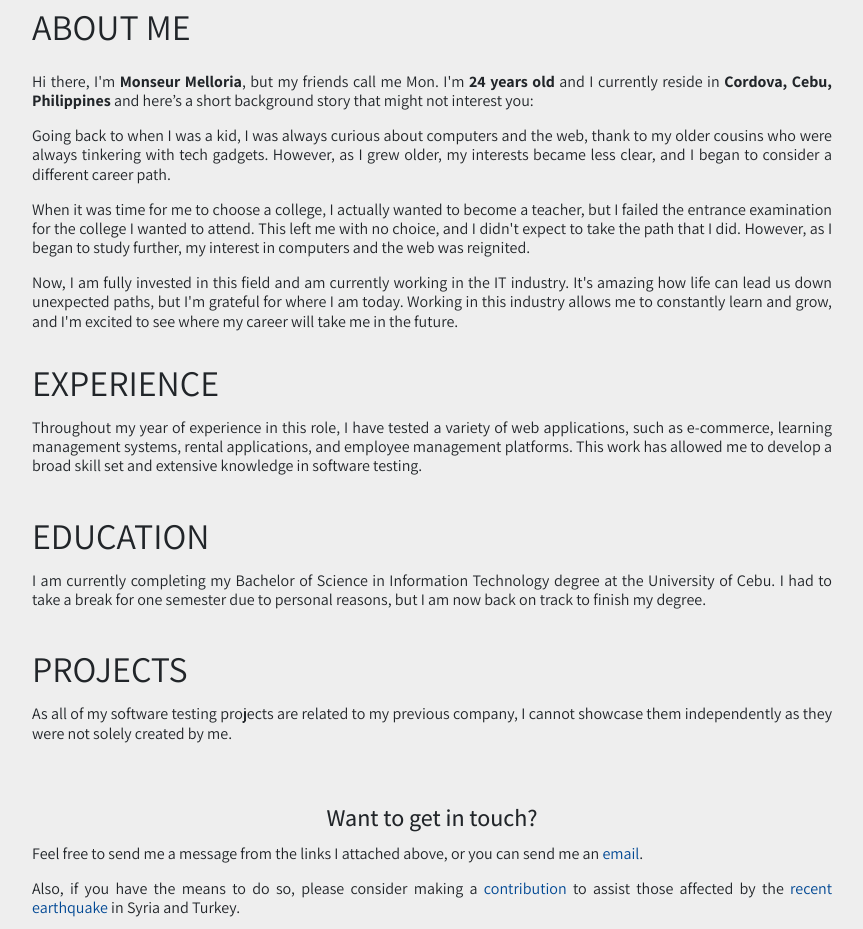
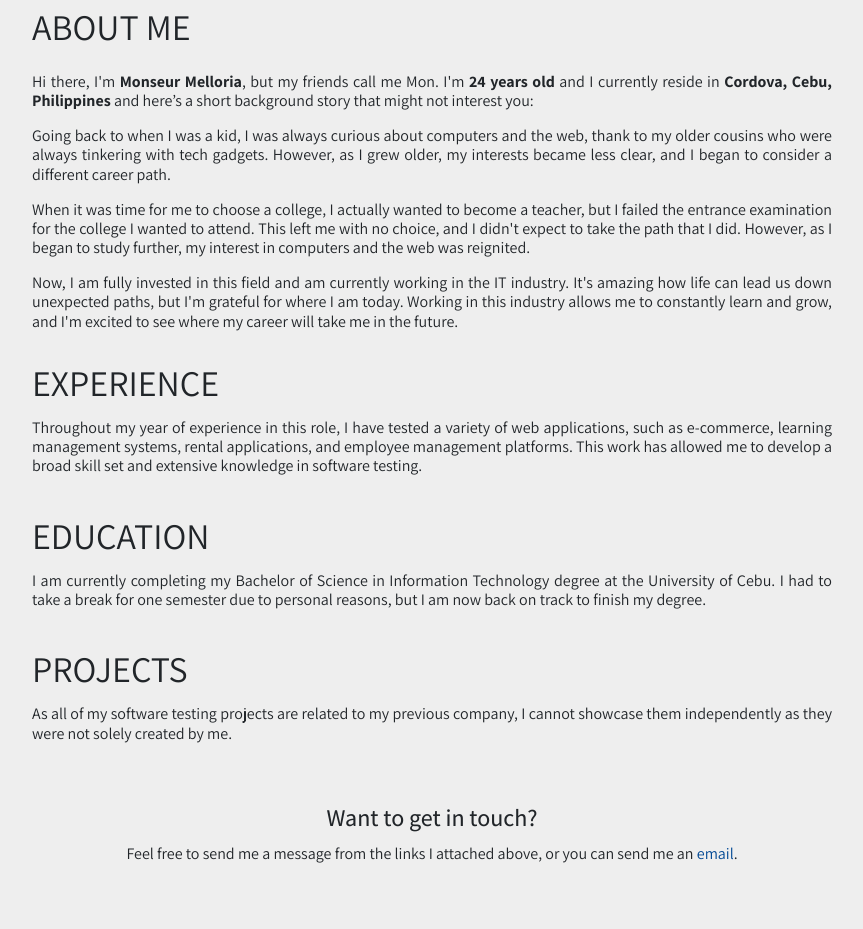
Before and after one commit to monfxx/portfolio, a plain HTML site: page index.html in a window 1280 px wide. Shown: the part 428-1357 px from the top of the page, without its empty margins (208-1071 px from the left). After the commit the page ends 1303 px from the top, so only its background shows below. Drawn offline with nearby package versions, Linux system fonts and the light colour scheme.

Commit message:
Update index.html

```diff
--- a/index.html
+++ b/index.html
@@ -118,11 +118,11 @@
         <p>Feel free to send me a message from the links I attached above, or you can send me an <a
             href="mailto:monmelloria@gmail.com?subject=Inquiry%20from%20Portfolio%20Site" target="_blank">email</a>.
         </p>
-        <p>Also, if you have the means to do so, please consider making a <a
+        <!--<p>Also, if you have the means to do so, please consider making a <a
             href="https://donate.unicef.ph/campaign/earthquake-response-onetime" target="_blank">contribution</a> to
           assist those affected by the <a
             href="https://www.worldvision.org/disaster-relief-news-stories/2023-turkey-and-syria-earthquake-faqs"
-            target="_blank">recent earthquake</a> in Syria and Turkey.</p>
+            target="_blank">recent earthquake</a> in Syria and Turkey.</p> -->
       </div>
     </div>
     <!-- <footer class="ft-message">This page is built using <a href="https://getbootstrap.com/">&nbspBootstrap&nbsp;</a>
```
